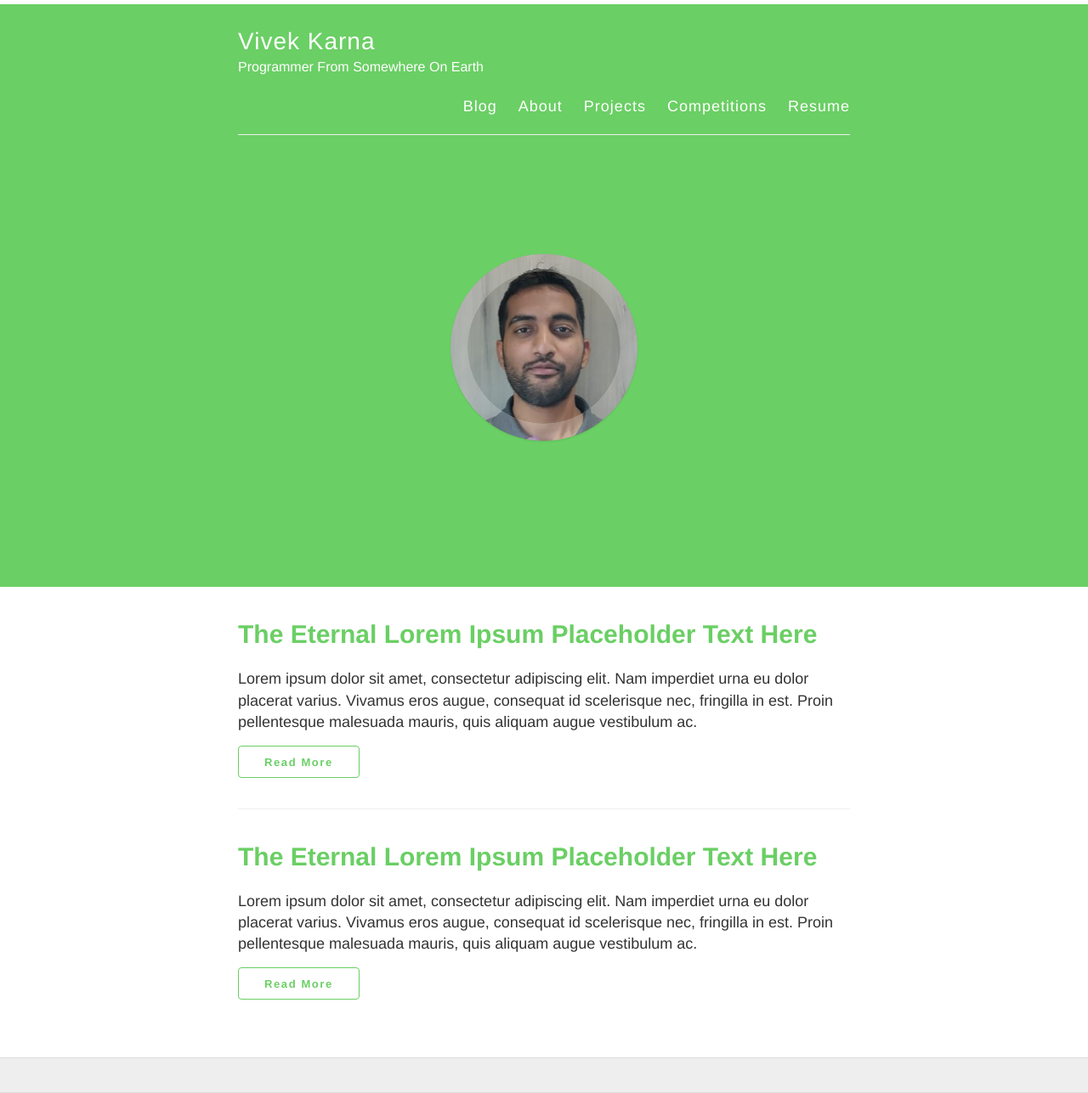
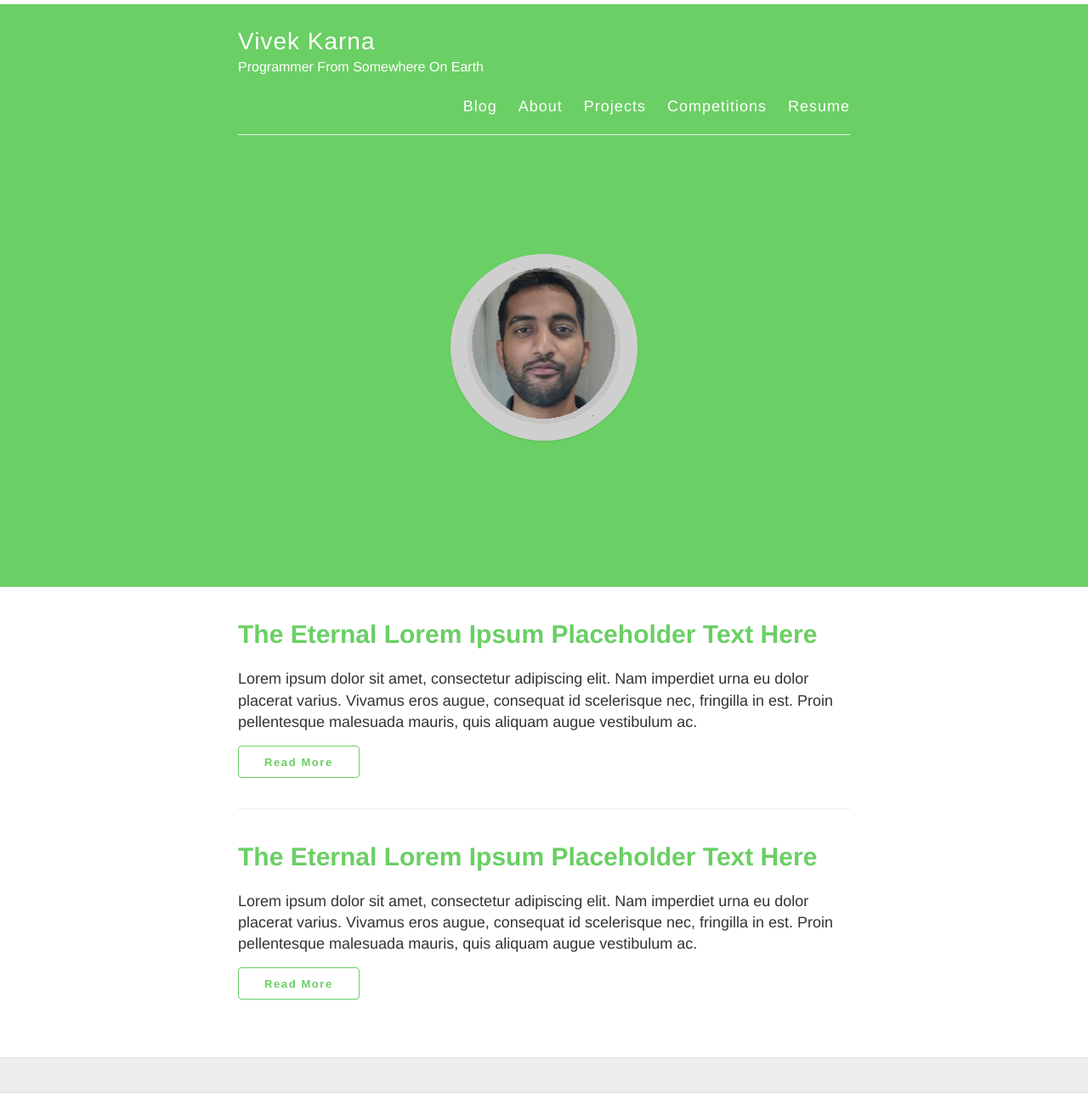
Before and after one commit to vivekka93/vivekka93.github.io, a Jekyll site: the page built from index.html, in a window 1280 px wide. Shown: the whole page at 85% size. Built offline with Jekyll 4.4.1, drawn with Linux system fonts in a browser that asks for light colours; nearby versions of some CDN libraries.

Commit message:
Checking new avatar

```diff
--- a/_sass/_variables.scss
+++ b/_sass/_variables.scss
@@ -33,7 +33,7 @@ $h4-color: $gray;
 
 // Your avatar
 
-$avatar: "/images/avatar.jpg";
+$avatar: "/images/new_avatar.jpg";
 
 
 // Font stacks
```
Also changed, not shown: images/new_avatar.jpg (added).
